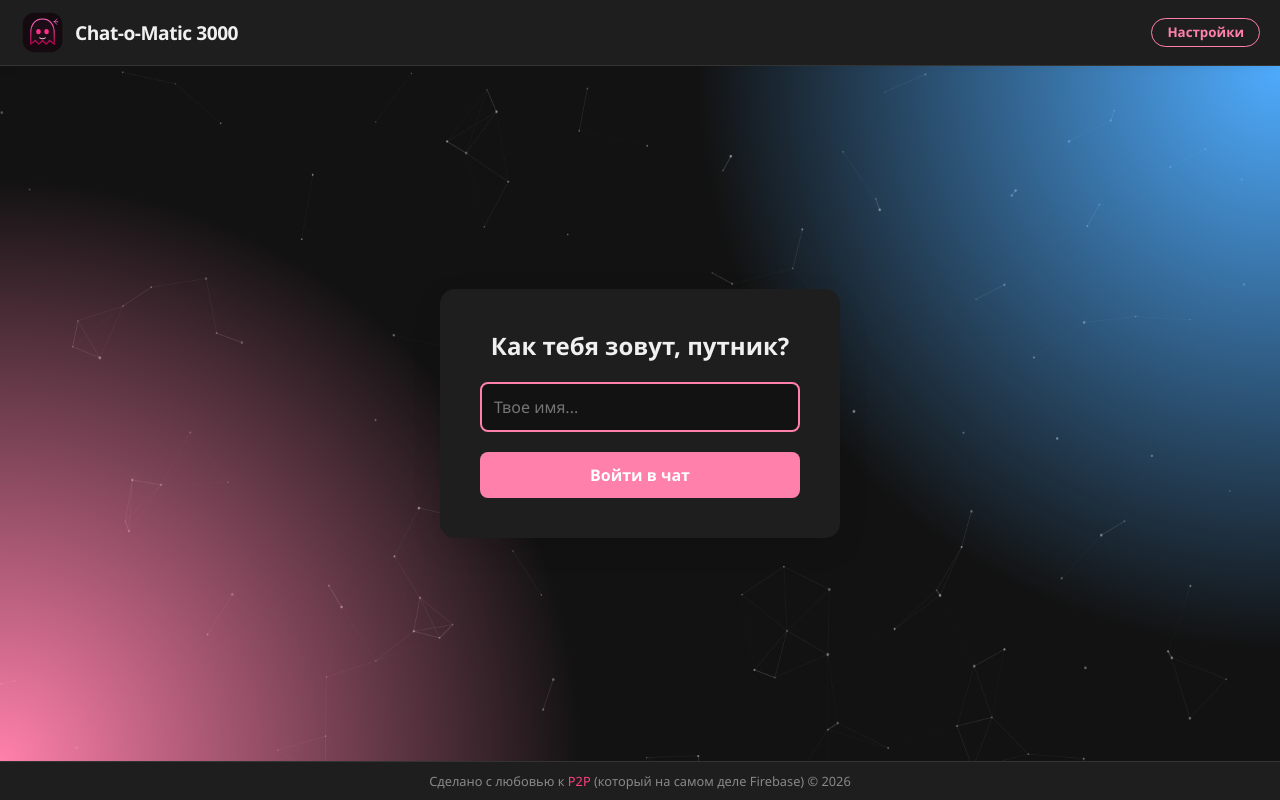
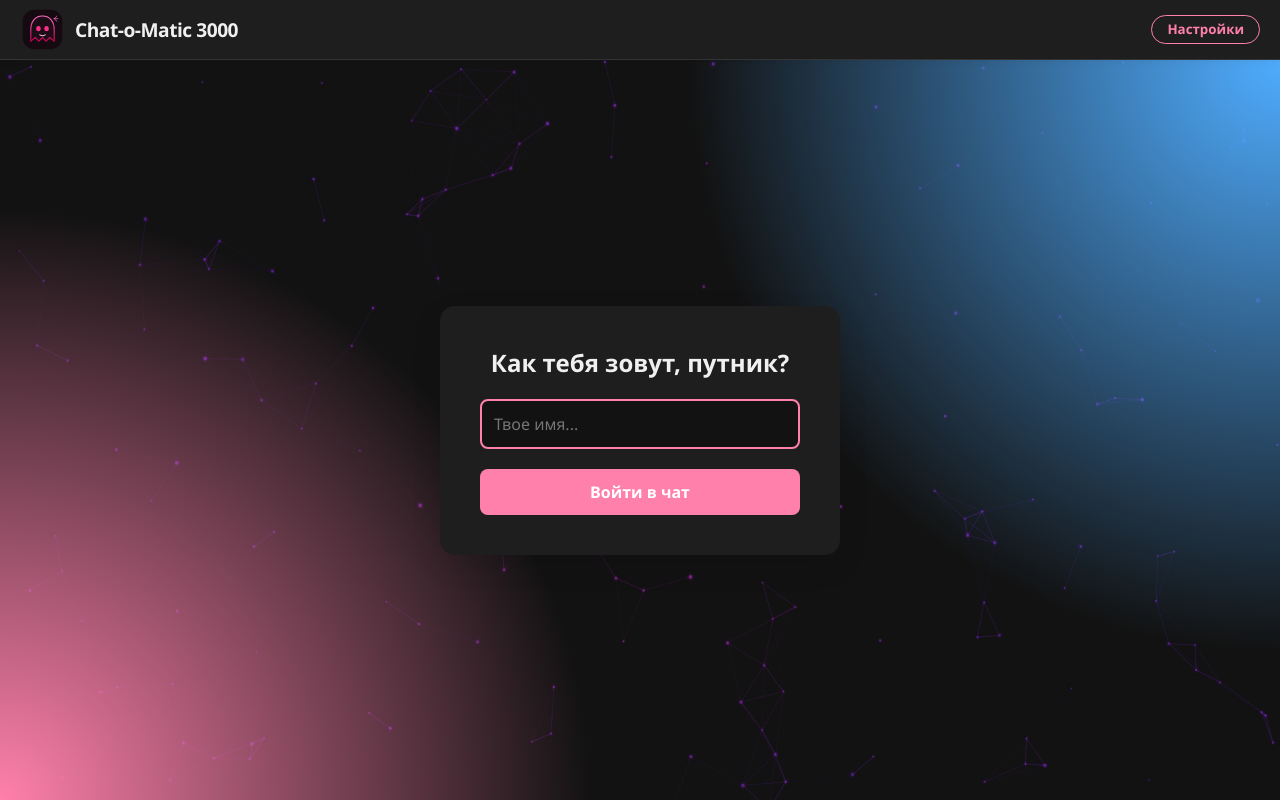
Before and after one commit to DanilaCoffee/Chat-o-Matic, a plain HTML site: page index.html in a window 1280 px wide. Drawn offline with Linux system fonts and the light colour scheme; no server answers.

Commit message:
Full sync from local machine

```diff
--- a/index.html
+++ b/index.html
@@ -126,11 +126,6 @@
 
   </main>
 
-  <!-- Подвал -->
-  <footer class="site-footer">
-    <p>Сделано с любовью к <span style="color: #ff4081;">P2P</span> (который на самом деле Firebase) © 2026</p>
-  </footer>
-
   <script type="module" src="app.js"></script>
 </body>
 </html>
--- a/modules/dots.js
+++ b/modules/dots.js
@@ -1,7 +1,8 @@
 export function initDots() {
-  if (window.matchMedia('(max-width: 768px)').matches) return;
   const canvas = document.querySelector('canvas');
   if (!canvas) return;
+
+  if (window.matchMedia('(max-width: 768px)').matches) return;
 
   const ctx = canvas.getContext('2d');
   canvas.width = 1920;
@@ -14,20 +15,44 @@ export function initDots() {
   resize();
   window.addEventListener('resize', resize);
 
-  const COUNT = 150;
-  const DETECT = 150;
-  const SPEED = 0.7;
+  const COUNT = 175;
+  const DETECT = 160;
+  const SPEED = 1;
+  const FPS = 30;
+  const FRAME_MS = 1000 / FPS;
 
   const dots = Array.from({ length: COUNT }, () => ({
     x: Math.random() * canvas.width,
     y: Math.random() * canvas.height,
     vx: (Math.random() - 0.5) * SPEED,
     vy: (Math.random() - 0.5) * SPEED,
-    r: Math.random() * 1.2 + 0.8,
-    alpha: Math.random() * 0.25 + 0.25
+    // Между старым (0.8–2.0) и новым (1.6–3.4)
+    r: Math.random() * 1.2 + 1.2, // ~1.2–2.4
+    // Между старым (0.25–0.5) и новым (0.45–0.75)
+    alpha: Math.random() * 0.25 + 0.35, // ~0.35–0.6
+    pulse: Math.random() * Math.PI * 2
   }));
 
-  function loop() {
+  const PINK = [255, 45, 149];
+  const VIOLET = [138, 43, 226];
+
+  let last = 0;
+  let phase = 0;
+
+  function getColor(t) {
+    const r = Math.round(PINK[0] + (VIOLET[0] - PINK[0]) * t);
+    const g = Math.round(PINK[1] + (VIOLET[1] - PINK[1]) * t);
+    const b = Math.round(PINK[2] + (VIOLET[2] - PINK[2]) * t);
+    return [r, g, b];
+  }
+
+  function loop(now) {
+    requestAnimationFrame(loop);
+    if (now - last < FRAME_MS) return;
+    last = now;
+
+    phase += 0.011;
+
     ctx.clearRect(0, 0, canvas.width, canvas.height);
 
     for (const d of dots) {
@@ -37,6 +62,12 @@ export function initDots() {
       if (d.y < 0 || d.y > canvas.height) d.vy *= -1;
     }
 
+    const centerX = canvas.width / 2;
+    const centerY = canvas.height / 2;
+    const maxDist = Math.sqrt(centerX * centerX + centerY * centerY);
+
+    // Линии — между старым (0.22 / 1.4) и новым (0.42 / 2.0)
+    ctx.lineCap = 'round';
     for (let i = 0; i < dots.length; i++) {
       const a = dots[i];
       for (let j = i + 1; j < dots.length; j++) {
@@ -44,10 +75,24 @@ export function initDots() {
         const dx = a.x - b.x;
         const dy = a.y - b.y;
         const dist = Math.sqrt(dx * dx + dy * dy);
+
         if (dist < DETECT) {
           const t = 1 - dist / DETECT;
-          ctx.strokeStyle = `rgba(255,255,255,${t * 0.22})`;
-          ctx.lineWidth = t * 1.4;
+          const mx = (a.x + b.x) * 0.5;
+          const my = (a.y + b.y) * 0.5;
+
+          const dxCenter = mx - centerX;
+          const dyCenter = my - centerY;
+          const distToCenter = Math.sqrt(dxCenter * dxCenter + dyCenter * dyCenter);
+
+          const wave = (distToCenter / maxDist) + Math.sin(phase) * 0.5;
+          const colorT = Math.max(0, Math.min(1, wave));
+
+          const [cr, cg, cb] = getColor(colorT);
+
+          // Между 0.22 и 0.42 — берём 0.30; между 1.4 и 2.0 — берём 1.6
+          ctx.strokeStyle = `rgba(${cr},${cg},${cb},${t * 0.30})`;
+          ctx.lineWidth = t * 1.6;
           ctx.beginPath();
           ctx.moveTo(a.x, a.y);
           ctx.lineTo(b.x, b.y);
@@ -56,16 +101,33 @@ export function initDots() {
       }
     }
 
-    ctx.fillStyle = '#fff';
+    // Точки — со свечением, но скромным (shadowBlur 6 вместо 12)
     for (const d of dots) {
+      const dxCenter = d.x - centerX;
+      const dyCenter = d.y - centerY;
+      const distToCenter = Math.sqrt(dxCenter * dxCenter + dyCenter * dyCenter);
+
+      const wave = (distToCenter / maxDist) + Math.sin(phase) * 0.5;
+      const colorT = Math.max(0, Math.min(1, wave));
+
+      const [cr, cg, cb] = getColor(colorT);
+
+      // Пульсация мягче: ±15% вместо ±25%
+      const pulseR = d.r * (1 + Math.sin(phase * 2 + d.pulse) * 0.15);
+
       ctx.globalAlpha = d.alpha;
+      ctx.fillStyle = `rgb(${cr},${cg},${cb})`;
+
+      ctx.shadowColor = `rgba(${cr},${cg},${cb},0.8)`;
+      ctx.shadowBlur = 6;
+
       ctx.beginPath();
-      ctx.arc(d.x, d.y, d.r, 0, Math.PI * 2);
+      ctx.arc(d.x, d.y, pulseR, 0, Math.PI * 2);
       ctx.fill();
     }
+
+    ctx.shadowBlur = 0;
     ctx.globalAlpha = 1;
-
-    requestAnimationFrame(loop);
   }
-  loop();
+  requestAnimationFrame(loop);
 }
--- a/modules/ui.js
+++ b/modules/ui.js
@@ -142,17 +142,11 @@ export function displayMessage(name, text, imageBase64, currentUser, isRead, mes
       if (menu.getBoundingClientRect().bottom > messagesContainer.getBoundingClientRect().bottom) {
         menu.classList.add('open-up');
       }
-      const PADDING = 10;
-      menu.style.transform = '';
-      const rect = menu.getBoundingClientRect();
-      let shift = 0;
-      if (rect.left < PADDING) {
-        shift = PADDING - rect.left;
-      } else if (rect.right > window.innerWidth - PADDING) {
-        shift = (window.innerWidth - PADDING) - rect.right;
-      }
-      if (shift !== 0) {
-        menu.style.transform = `translateX(${shift}px)`;
+      const msgRect = document.querySelector('#messages').getBoundingClientRect();
+      const menuRect = menu.getBoundingClientRect();
+      const overflow = msgRect.left - menuRect.left;
+      if (overflow > 0) {
+        menu.style.transform = `translateX(${overflow + 10}px)`;
       }
     }
     moreButton.setAttribute('aria-expanded', String(shouldOpen));
--- a/style.css
+++ b/style.css
@@ -34,7 +34,7 @@ body {
   display: flex;
   justify-content: space-between;
   align-items: center;
-  padding: 10px 20px;
+  padding: 7px 20px;
   background-color: var(--panel-bg);
   border-bottom: 1px solid var(--border-color);
   box-shadow: 0 2px 10px rgba(0,0,0,0.05);
@@ -148,14 +148,20 @@ h1 {
 #chatScreen {
   background: var(--bg-color);
   max-width: 1050px;
+  height: calc(100% - 30px);
   margin: auto;
+  border-radius: 10px;
+  border-left: 6px solid #1e1e1e;
+  border-right: 6px solid #1e1e1e;
+  box-shadow: 0 0 6px rgba(190, 190, 190, 0.2);
+  overflow: hidden;
 }
 
 .chat-header {
   display: flex;
   justify-content: space-between;
   align-items: center;
-  padding: 10px 20px;
+  padding: 7px 20px;
   background: var(--panel-bg);
   border-bottom: 1px solid var(--border-color);
 }
@@ -179,11 +185,11 @@ h1 {
   gap: 15px;
   background: var(--bg-color);
   /* Паттерн на фоне для красоты */
-  background-color: #2b2b2b;
+  background-color: #0f0710;
   background-image:
-  radial-gradient(circle at 20% 25%, rgba(148,0,211,0.14) 0%, transparent 35%),
-  radial-gradient(circle at 80% 30%, rgba(138,43,226,0.10) 0%, transparent 38%),
-  radial-gradient(circle at 50% 85%, rgba(75,0,130,0.18) 0%, transparent 45%);
+      radial-gradient(circle at 15% 50%, rgba(255, 110, 199, 0.08) 0%, transparent 40%),
+      radial-gradient(circle at 85% 30%, rgba(196, 0, 82, 0.1) 0%, transparent 45%),
+      radial-gradient(circle at 50% 80%, rgba(100, 0, 150, 0.08) 0%, transparent 50%);
 }
 
 #messages::-webkit-scrollbar {
@@ -275,6 +281,7 @@ h1 {
   font-size: 0.85rem; /* Важно для iOS, чтобы не было зума */
   line-height: 1.4;
   resize: none; /* Запрещаем пользователю растягивать вручную */
+  min-height: 45px;
   max-height: 120px; /* Примерно 5 строк */
   overflow-y: hidden; /* Скрываем скроллбар, пока он не нужен */
 }
@@ -319,26 +326,11 @@ h1 {
 
 .input-area button:hover { background: var(--accent-hover); }
 
-/* ПОДВАЛ */
-.site-footer {
-  text-align: center;
-  padding: 10px;
-  background: var(--panel-bg);
-  color: var(--text-muted);
-  font-size: 0.8rem;
-  border-top: 1px solid var(--border-color);
-}
-
 /* МОБИЛЬНАЯ АДАПТАЦИЯ */
 @media (max-width: 600px) {
   .site-header h1 { font-size: 0.9rem; }
   .message { max-width: 85%; }
   .login-box { padding: 20px; }
-
-  /* 1. Скрываем футер на телефонах */
-  .site-footer {
-    display: none;
-  }
 
   /* 2. Уменьшаем отступы для сообщений с картинками на телефоне */
   .message img {
@@ -349,6 +341,10 @@ h1 {
   /* Находим сообщение, внутри которого есть картинка, и уменьшаем его padding */
   .message:has(img) {
     padding: 4px; /* Минимальный отступ вокруг картинки */
+  }
+
+  .message:has(img) .message-text {
+    padding-left: 10px;
   }
 
   /* Оставляем небольшой отступ для имени отправителя */
@@ -381,7 +377,7 @@ h1 {
 .message img {
   max-width: 500px;
   max-height: 350px;
-  width: auto;
+  width: 100%;
   object-fit: contain;
   border-radius: 8px;
   margin-top: 5px;
@@ -529,6 +525,7 @@ h1 {
 
 /* Стили для времени и статуса под сообщением */
 .message-meta {
+  width: 100%;
   display: flex;
   justify-content: flex-end;
   align-items: center;
@@ -621,6 +618,7 @@ h1 {
   display: flex;
   flex-direction: column;
   gap: 2px;
+  z-index: 100;
 }
 .message-actions-menu.hidden { display: none; }
 .message-actions-menu.open-up { top: auto; bottom: calc(100% + 4px); }
@@ -683,6 +681,14 @@ h1 {
   input[type="password"],
   textarea {
     font-size: 16px !important;
+  }
+
+  #chatScreen {
+    height: 100%;
+    margin: auto;
+    border-radius: 0px;
+    border: none;
+    box-shadow: none;
   }
 
   #messages {
```
